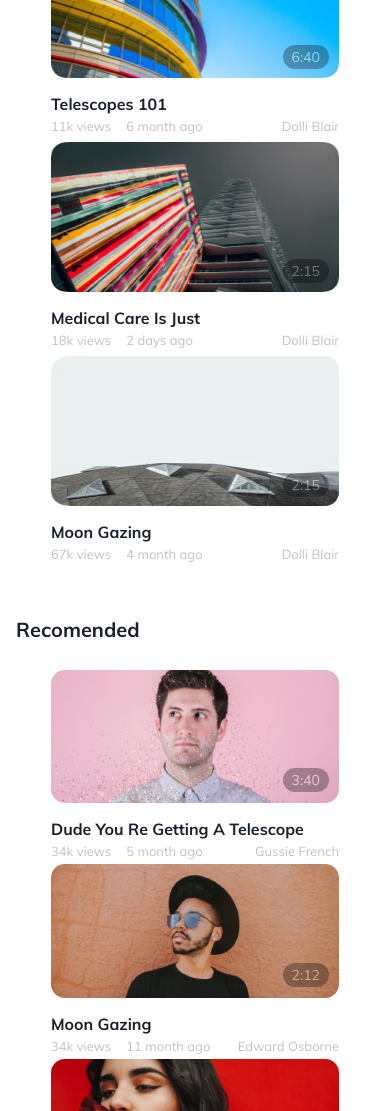
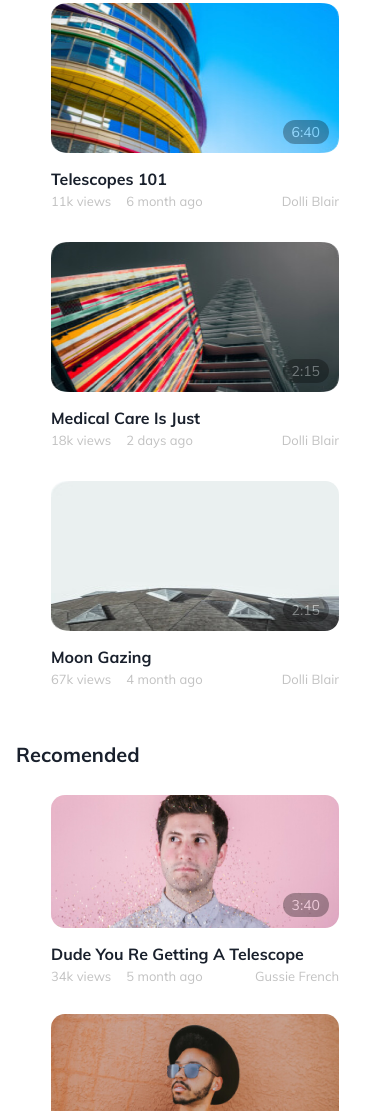
Before and after one commit to il735/YouTube, a plain HTML site: page index.html in a window 390 px wide. Shown: the part 889-2000 px from the top of the page. Drawn offline with Linux system fonts and the light colour scheme.

Commit message:
Changes in video sections: margin-bottom

```diff
--- a/scss/blocks/_first-sect.scss
+++ b/scss/blocks/_first-sect.scss
@@ -138,6 +138,7 @@
   .first-sect__item{
     &:not(:last-child){
       margin-right: 0;
+      margin-bottom: 30px;
     }
   }
 
--- a/scss/blocks/_second-sect.scss
+++ b/scss/blocks/_second-sect.scss
@@ -133,6 +133,7 @@
   .second-sect__item{
     &:not(:last-child){
       margin-right: 0;
+      margin-bottom: 30px;
     }
   }
 
--- a/scss/blocks/_third-sect.scss
+++ b/scss/blocks/_third-sect.scss
@@ -137,6 +137,7 @@
   .third-sect__item{
     &:not(:last-child){
       margin-right: 0;
+      margin-bottom: 30px;
     }
   }
 
```
Also changed, not shown: css/styles.css, 1 other file.
